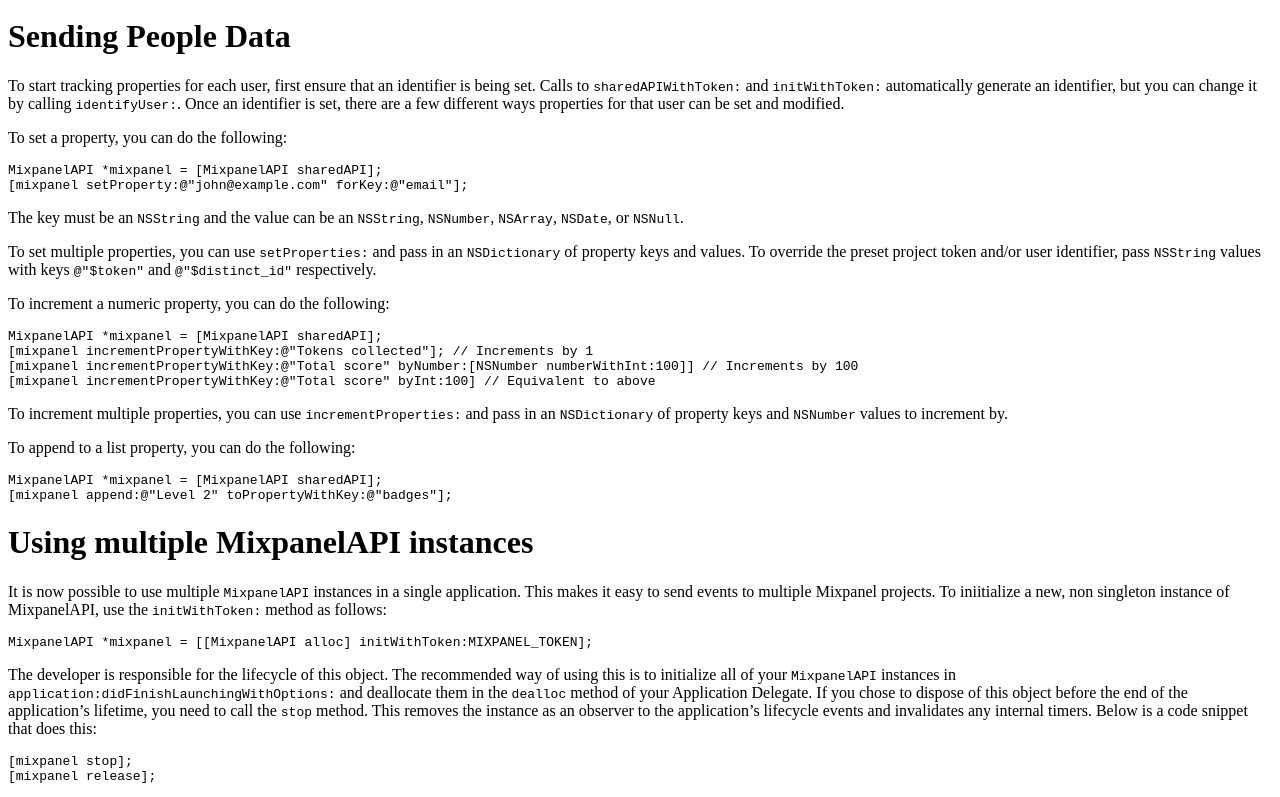
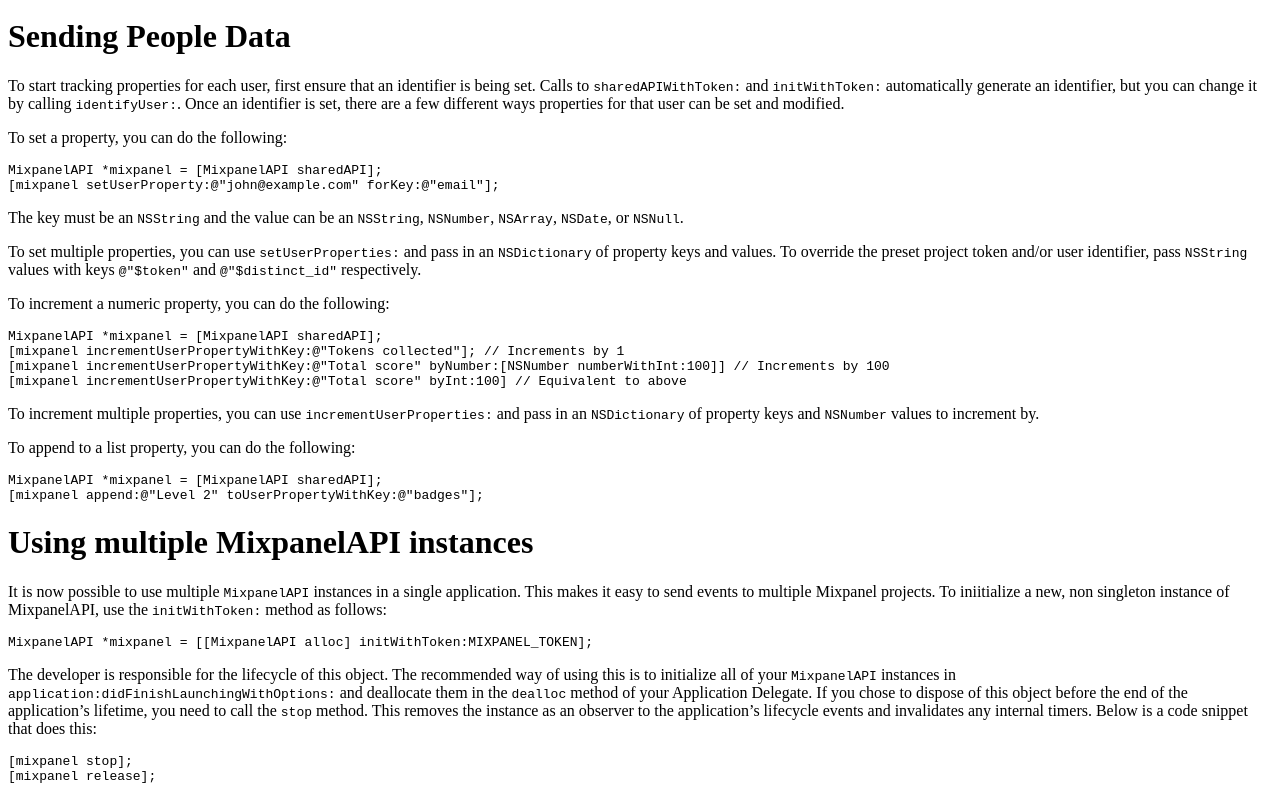
Before and after one commit to mixpanel/mixpanel-iphone, a plain HTML site: page Docs/Tutorial/index.html in a window 1280 px wide. Shown: the part 2664-3461 px from the top of the page. Drawn offline with Linux system fonts and the light colour scheme.

Commit message:
Updated docs for new People method names

```diff
--- a/Docs/Tutorial/index.html
+++ b/Docs/Tutorial/index.html
@@ -112,31 +112,31 @@ can be set and modified.</p>
 <p>To set a property, you can do the following:</p>
 
 <pre><code>MixpanelAPI *mixpanel = [MixpanelAPI sharedAPI];
-[mixpanel setProperty:@"john@example.com" forKey:@"email"];
+[mixpanel setUserProperty:@"john@example.com" forKey:@"email"];
 </code></pre>
 
 <p>The key must be an <code>NSString</code> and the value can be an <code>NSString</code>, <code>NSNumber</code>, <code>NSArray</code>, <code>NSDate</code>, or
 <code>NSNull</code>. </p>
 
-<p>To set multiple properties, you can use <code>setProperties:</code> and pass in an <code>NSDictionary</code> of property keys and values.
+<p>To set multiple properties, you can use <code>setUserProperties:</code> and pass in an <code>NSDictionary</code> of property keys and values.
 To override the preset project token and/or user identifier, pass <code>NSString</code> values with keys <code>@"$token"</code> and
 <code>@"$distinct_id"</code> respectively. </p>
 
 <p>To increment a numeric property, you can do the following:</p>
 
 <pre><code>MixpanelAPI *mixpanel = [MixpanelAPI sharedAPI];
-[mixpanel incrementPropertyWithKey:@"Tokens collected"]; // Increments by 1
-[mixpanel incrementPropertyWithKey:@"Total score" byNumber:[NSNumber numberWithInt:100]] // Increments by 100
-[mixpanel incrementPropertyWithKey:@"Total score" byInt:100] // Equivalent to above
+[mixpanel incrementUserPropertyWithKey:@"Tokens collected"]; // Increments by 1
+[mixpanel incrementUserPropertyWithKey:@"Total score" byNumber:[NSNumber numberWithInt:100]] // Increments by 100
+[mixpanel incrementUserPropertyWithKey:@"Total score" byInt:100] // Equivalent to above
 </code></pre>
 
-<p>To increment multiple properties, you can use <code>incrementProperties:</code> and pass in an <code>NSDictionary</code> of
+<p>To increment multiple properties, you can use <code>incrementUserProperties:</code> and pass in an <code>NSDictionary</code> of
 property keys and <code>NSNumber</code> values to increment by.</p>
 
 <p>To append to a list property, you can do the following:</p>
 
 <pre><code>MixpanelAPI *mixpanel = [MixpanelAPI sharedAPI];
-[mixpanel append:@"Level 2" toPropertyWithKey:@"badges"];
+[mixpanel append:@"Level 2" toUserPropertyWithKey:@"badges"];
 </code></pre>
 
 <h1>Using multiple MixpanelAPI instances</h1>
```
Also changed, not shown: 1 other file.
